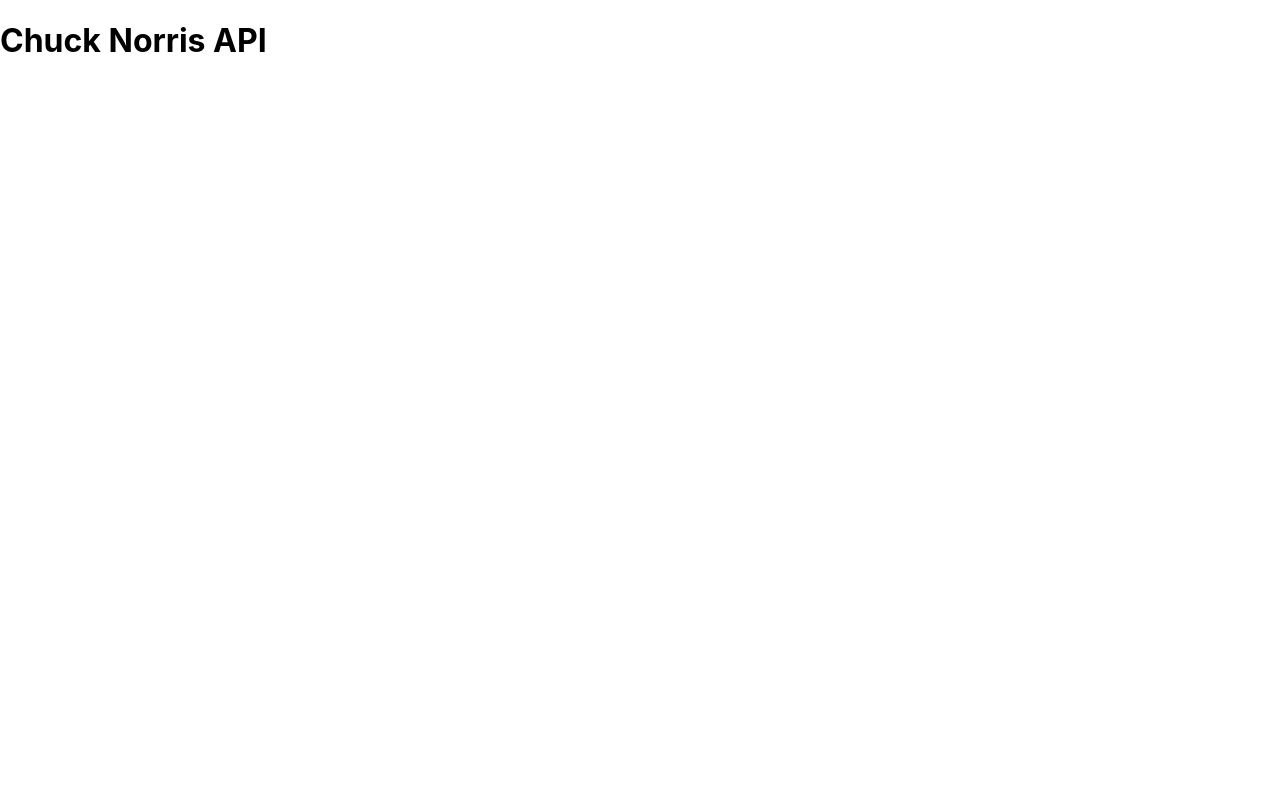
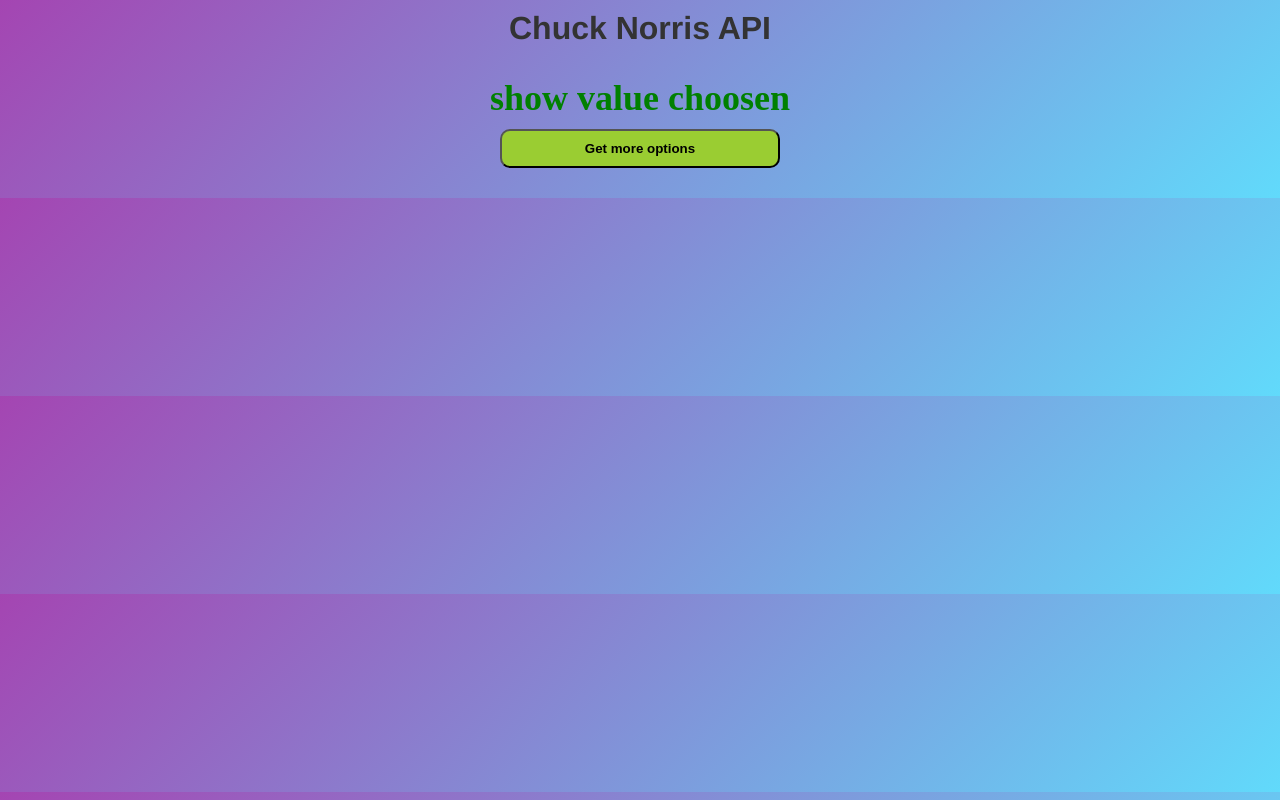
Before and after one commit to SergKcode/chucknorris-api, a React (Create React App) app: page / in a window 1280 px wide. Built offline with nearby package versions, Linux system fonts and the light colour scheme.

Commit message:
added styles

```diff
--- a/src/App.css
+++ b/src/App.css
@@ -1,5 +1,51 @@
+html {
+  box-sizing: border-box;
+}
+*, *:before, *:after {
+  box-sizing: inherit;
+}
+* {
+  margin:0px auto ;
+}
+
+
+body {
+  background: linear-gradient(-225deg, #A445B2 0%, #61dafb 100%);
+  width: 100%;
+  display: flex;
+  align-items: flex-start;
+  justify-content: center;
+
+}
+
+.main{
+  display: flex;
+  width: 100%;
+  flex-direction: column;
+  align-items: center;
+
+}
+
+.header{
+  color: #333;
+  padding: 10px;
+  font-family:'Franklin Gothic Medium', 'Arial Narrow', Arial, sans-serif;
+}
 .winner{
   color:green;
   font-size: 24px;
+  display: flex;
+  flex-direction: column;
+  justify-content: center;
+  padding: 20px;
 
 }
+
+
+.winner button{
+  background-color: yellowgreen;
+  border-radius: 10px;
+  padding: 10px;
+  font-weight: bold;
+  margin: 10px;
+}
--- a/src/App.js
+++ b/src/App.js
@@ -4,8 +4,8 @@
 
 function App() {
   return (
-    <div>
-      <h1>Chuck Norris API</h1>
+    <div className="main">
+      <h1 className="header">Chuck Norris API</h1>
       <ShowMemes/>
     </div>
 
--- a/src/components/ApiLoaded.js
+++ b/src/components/ApiLoaded.js
@@ -9,7 +9,10 @@
             {loaded &&
                 <div className= "winner">
                     <h2>show value choosen</h2>
+                    <button>Get more options</button>
                 </div>
+
+
             }
 
         </div>
--- a/src/components/ShowMemes.js
+++ b/src/components/ShowMemes.js
@@ -5,7 +5,7 @@
 
 export const ShowMemes = () => {
 
-    const [loaded, setLoaded] = useState(false)
+    const [loaded, setLoaded] = useState(true)
 
 
 
--- a/src/index.css
+++ /dev/null
@@ -1,13 +0,0 @@
-body {
-  margin: 0;
-  font-family: -apple-system, BlinkMacSystemFont, 'Segoe UI', 'Roboto', 'Oxygen',
-    'Ubuntu', 'Cantarell', 'Fira Sans', 'Droid Sans', 'Helvetica Neue',
-    sans-serif;
-  -webkit-font-smoothing: antialiased;
-  -moz-osx-font-smoothing: grayscale;
-}
-
-code {
-  font-family: source-code-pro, Menlo, Monaco, Consolas, 'Courier New',
-    monospace;
-}
--- a/src/index.js
+++ b/src/index.js
@@ -1,6 +1,6 @@
 import React from 'react';
 import ReactDOM from 'react-dom';
-import './index.css';
+
 import App from './App';
 
 
```
